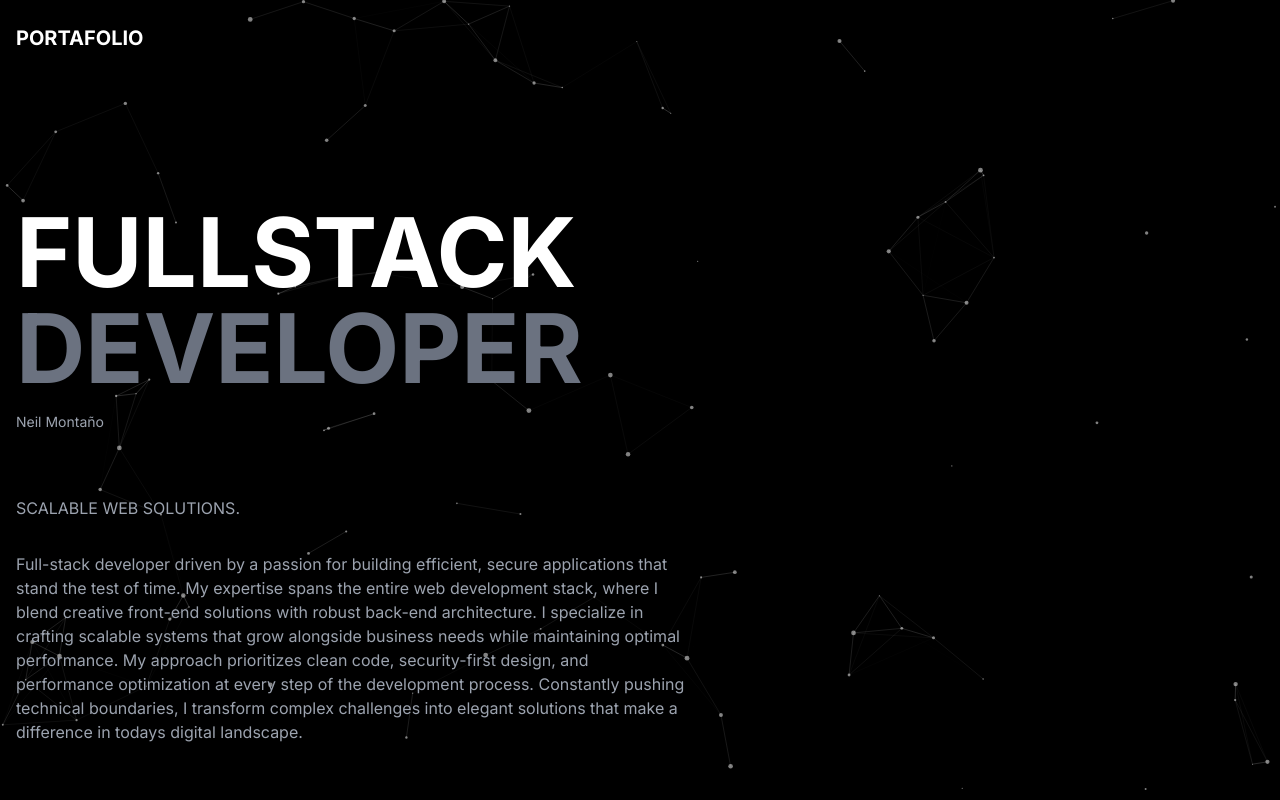
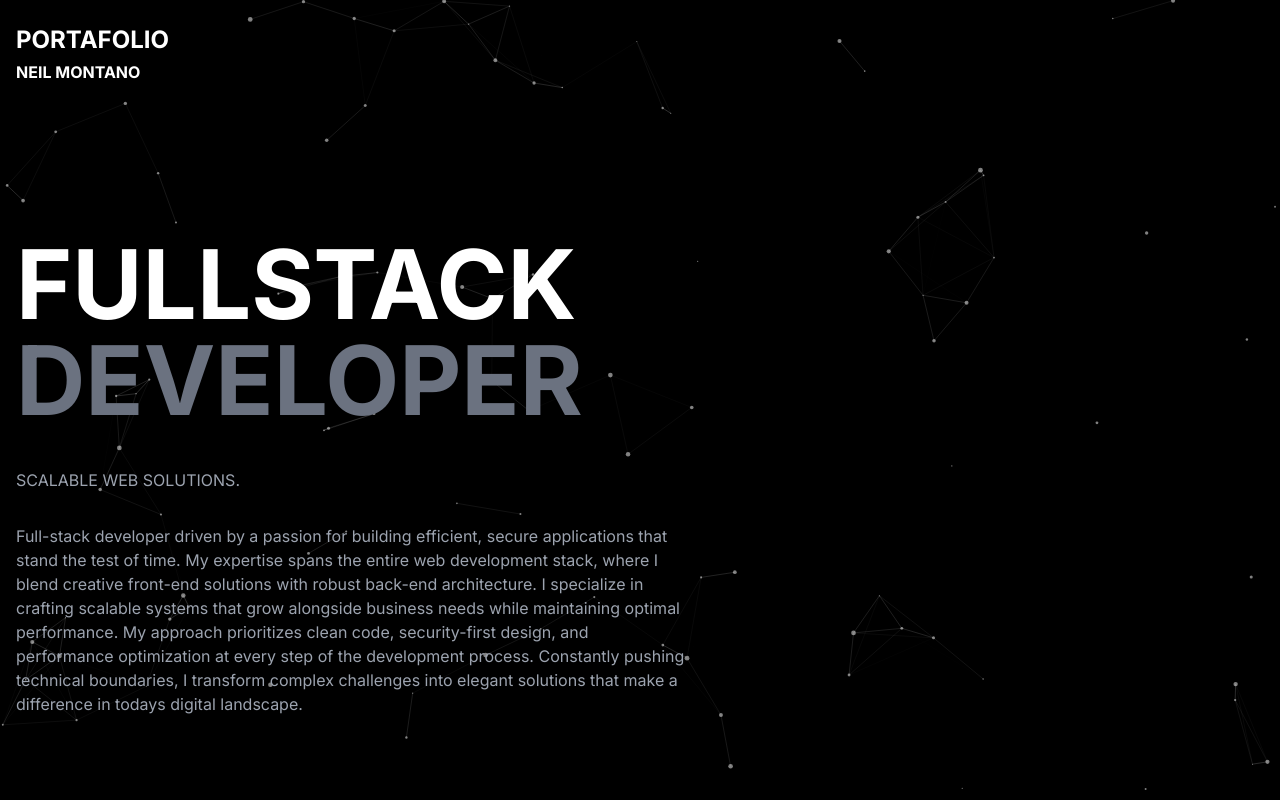
Before and after one commit to Frynox/portfolio-web, a Next.js app: page / in a window 1280 px wide. Shown: the top 800 px of the page. Built offline with nearby package versions, Linux system fonts and the light colour scheme.

Commit message:
updated header

```diff
--- a/app/page.tsx
+++ b/app/page.tsx
@@ -11,8 +11,13 @@ export default function Home() {
       <div className="container mx-auto px-4 relative z-10">
         <header className="py-6">
           <div className="flex justify-between items-center">
-            <Link href="/" className="text-xl font-bold">
+            <Link href="/" className="text-2xl font-bold">
               PORTAFOLIO
+            </Link>
+          </div>
+          <div className="flex justify-between items-center">
+            <Link href="/" className="text-l font-bold mt-1">
+              NEIL MONTANO
             </Link>
           </div>
         </header>
@@ -24,10 +29,7 @@ export default function Home() {
               <br />
               <span className="text-gray-500">DEVELOPER</span>
             </h1>
-            <div className="mt-4 text-sm text-gray-400">
-              <p>Neil Montaño</p>
-            </div>
-            <div className="mt-16">
+            <div className="mt-10">
               <p className="text-gray-400 max-w-2xl">  SCALABLE WEB SOLUTIONS.</p>
               <p className="mt-8 text-gray-400 max-w-2xl">
               Full-stack developer driven by a passion for building efficient, secure applications that stand the test of time. My expertise spans the entire web development stack, where I blend creative front-end solutions with robust back-end architecture.
```
